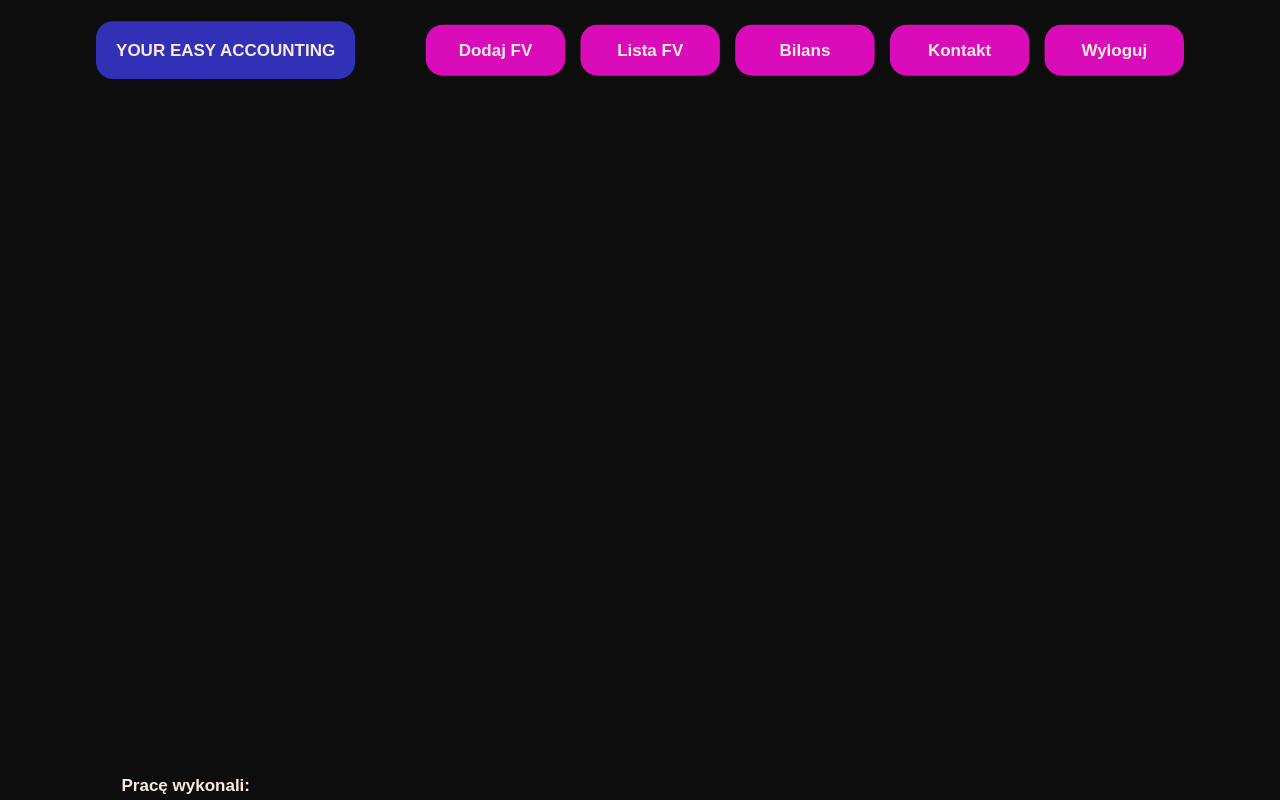
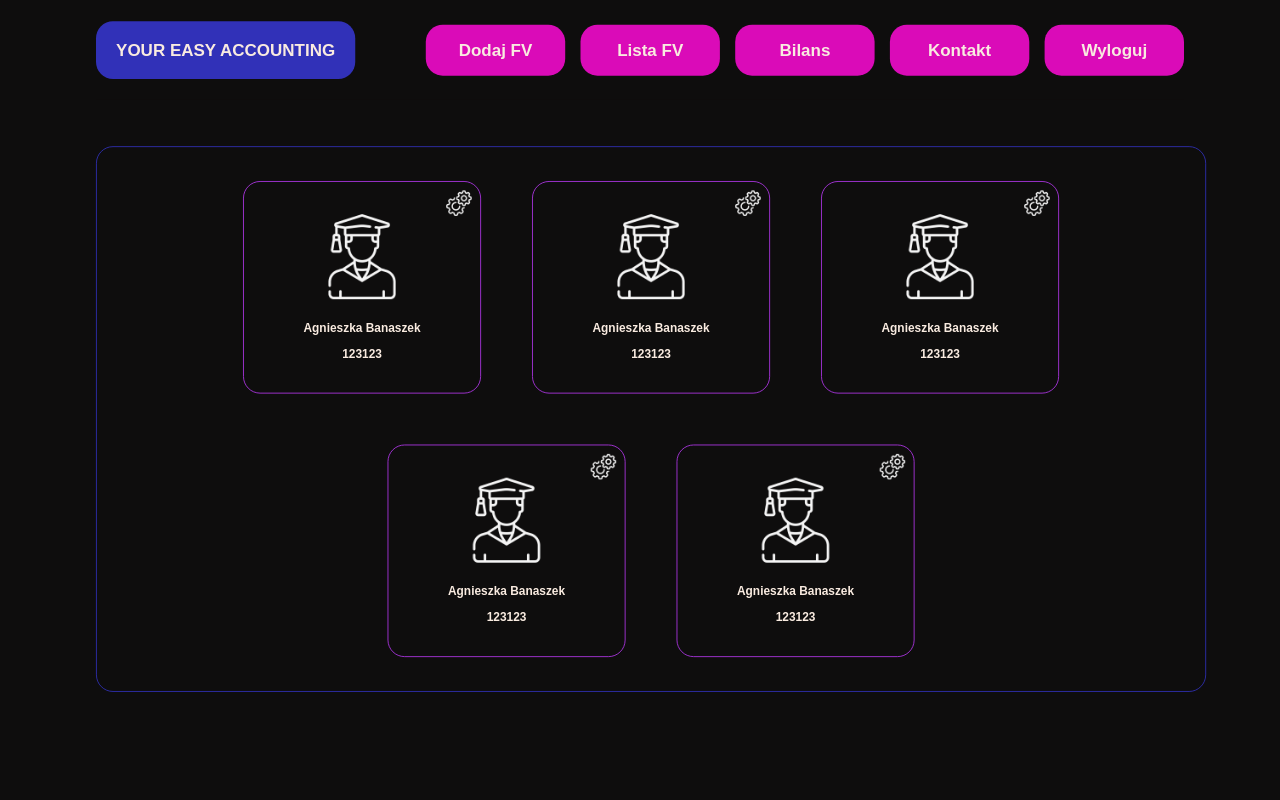
Before and after one commit to SofiiaBeklemishcheva/57986_58134_51409_58666_58667, an Angular app in the folder yourEasyAccountingClinet/: page /contact in a window 1280 px wide. Before the commit this address led to /. Shown: the top 800 px of the page. Built offline with nearby package versions, Linux system fonts and the light colour scheme; sample sign-in values are in the browser's storage.

Commit message:
AllComponentsWithRoutesAdded

```diff
--- a/yourEasyAccountingClinet/src/app/app.routes.ts
+++ b/yourEasyAccountingClinet/src/app/app.routes.ts
@@ -6,6 +6,7 @@ import { ObligationSummaryComponent } from './obligation-summary/obligation-summ
 import { InvoiceInputComponent } from './invoice-input/invoice-input.component';
 import { AddInvoicePopupComponent } from './add-invoice-popup/add-invoice-popup.component';
 import { guardsGuard } from './shared/guards.guard';
+import { ContactComponent } from './contact/contact.component';
 
 export const routes: Routes = [
   { path: '', redirectTo: 'login', pathMatch: 'full' },
@@ -40,4 +41,9 @@ export const routes: Routes = [
     component: InvoicesSummaryComponent,
     canActivate: [guardsGuard],
   },
+  {
+    path: 'contact',
+    component: ContactComponent,
+    canActivate: [guardsGuard],
+  },
 ];
--- /dev/null
+++ b/yourEasyAccountingClinet/src/app/contact/contact.component.css
@@ -0,0 +1,28 @@
+.contact-images > .array {
+  margin: 55px auto 75px;
+  width: 1306px;
+  display: flex;
+  flex-wrap: wrap;
+  padding: 40px 120px;
+  border: solid 1px #3131b8;
+  border-radius: 20px;
+}
+
+.contact-images-row {
+  display: flex;
+  justify-content: center;
+  width: 100%;
+  margin-bottom: 60px;
+}
+
+.contact-images-row:last-of-type {
+  margin-bottom: 0;
+}
+
+.contact-images-row > .person-tile-container {
+  margin-right: 60px;
+}
+
+.contact-images-row > .person-tile-container:last-of-type {
+  margin-right: 0;
+}
--- /dev/null
+++ b/yourEasyAccountingClinet/src/app/contact/contact.component.html
@@ -0,0 +1,68 @@
+<section class="contact-images">
+  <div class="array array-blue">
+    <div class="contact-images-row">
+      <div class="person-tile-container">
+        <a class="person-tile-details" href="#">
+          <img class="person-tile-gears" src="../../assets/gears.png" alt="" />
+        </a>
+        <img
+          class="person-tile-photo"
+          src="../../assets/person.png"
+          alt="Imię i Nazwisko"
+        />
+        <span class="person-tile-name"> Agnieszka Banaszek </span>
+        <span class="person-tile-album"> 123123 </span>
+      </div>
+      <div class="person-tile-container">
+        <a class="person-tile-details" href="#">
+          <img class="person-tile-gears" src="../../assets/gears.png" alt="" />
+        </a>
+        <img
+          class="person-tile-photo"
+          src="../../assets/person.png"
+          alt="Imię i Nazwisko"
+        />
+        <span class="person-tile-name"> Agnieszka Banaszek </span>
+        <span class="person-tile-album"> 123123 </span>
+      </div>
+      <div class="person-tile-container">
+        <a class="person-tile-details" href="#">
+          <img class="person-tile-gears" src="../../assets/gears.png" alt="" />
+        </a>
+        <img
+          class="person-tile-photo"
+          src="../../assets/person.png"
+          alt="Imię i Nazwisko"
+        />
+        <span class="person-tile-name"> Agnieszka Banaszek </span>
+        <span class="person-tile-album"> 123123 </span>
+      </div>
+    </div>
+    <div class="contact-images-row">
+      <div class="person-tile-container">
+        <a class="person-tile-details" href="#">
+          <img class="person-tile-gears" src="../../assets/gears.png" alt="" />
+        </a>
+        <img
+          class="person-tile-photo"
+          src="../../assets/person.png"
+          alt="Imię i Nazwisko"
+        />
+        <span class="person-tile-name"> Agnieszka Banaszek </span>
+        <span class="person-tile-album"> 123123 </span>
+      </div>
+      <div class="person-tile-container">
+        <a class="person-tile-details" href="#">
+          <img class="person-tile-gears" src="../../assets/gears.png" alt="" />
+        </a>
+        <img
+          class="person-tile-photo"
+          src="../../assets/person.png"
+          alt="Imię i Nazwisko"
+        />
+        <span class="person-tile-name"> Agnieszka Banaszek </span>
+        <span class="person-tile-album"> 123123 </span>
+      </div>
+    </div>
+  </div>
+</section>
--- a/yourEasyAccountingClinet/src/app/header/header.component.html
+++ b/yourEasyAccountingClinet/src/app/header/header.component.html
@@ -32,7 +32,7 @@
       >
     </div>
     <a class="button" routerLink="balanceSummary">bilans</a>
-    <a class="button" href="#">kontakt</a>
+    <a class="button" routerLink="contact">kontakt</a>
     <a class="button" *ngIf="user" (click)="logOut()">Wyloguj</a>
   </div>
 </header>
--- a/yourEasyAccountingClinet/src/styles.css
+++ b/yourEasyAccountingClinet/src/styles.css
@@ -435,3 +435,43 @@ body {
   right: 24px;
   font-weight: normal;
 }
+
+/* Contact images */
+.person-tile-container {
+  border: solid 1px #b137e9;
+  width: 280px;
+  height: 250px;
+  display: flex;
+  justify-content: center;
+  align-items: center;
+  flex-direction: column;
+  position: relative;
+  border-radius: 20px;
+}
+
+.person-tile-details {
+  z-index: 999;
+}
+
+.person-tile-gears {
+  position: absolute;
+  top: 10px;
+  right: 10px;
+  width: 30px;
+  height: 30px;
+}
+
+.person-tile-photo {
+  width: 100px;
+  height: 100px;
+}
+
+.person-tile-name {
+  font-size: 14px;
+  margin-top: 25px;
+}
+
+.person-tile-album {
+  font-size: 14px;
+  margin-top: 15px;
+}
```
Also changed, not shown: yourEasyAccountingClinet/src/app/contact/contact.component.ts (added, +12 -0 lines), yourEasyAccountingClinet/src/assets/gears.png (added), yourEasyAccountingClinet/src/assets/person.png (added).
